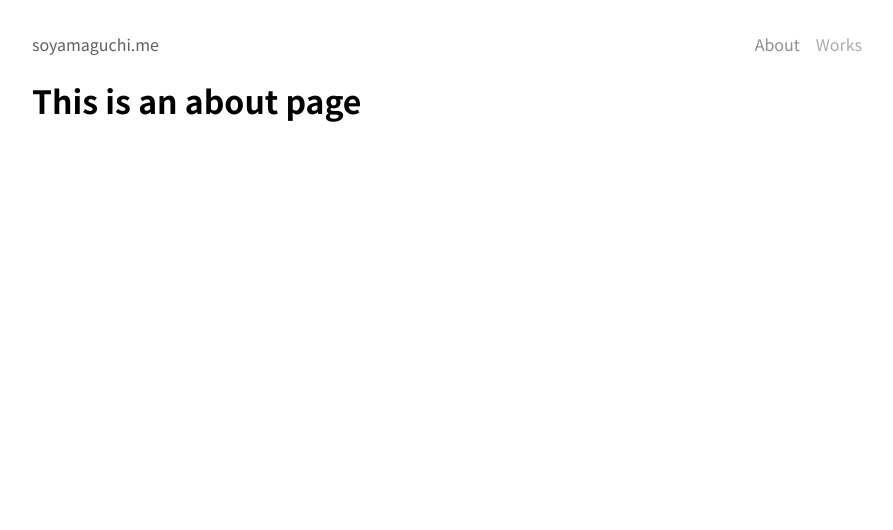
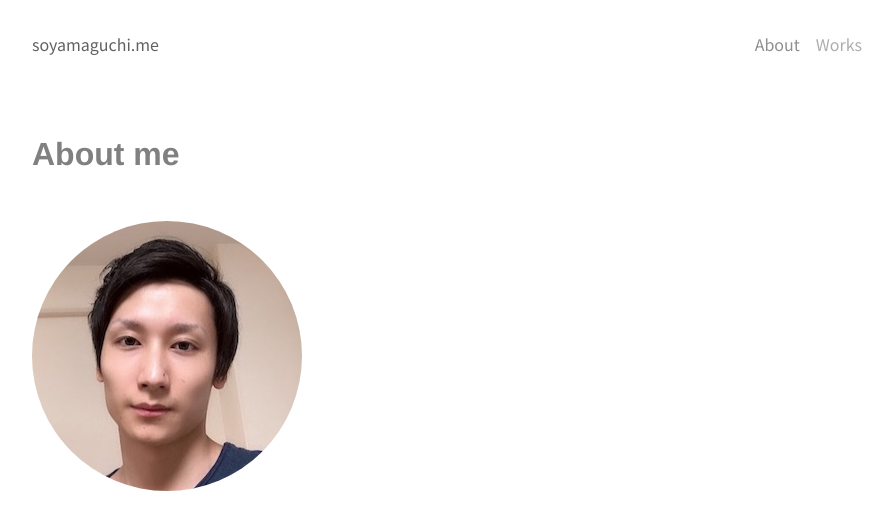
Before and after one commit to soyamaguchi/soyamaguchi.github.io, a Vue app: page /about in a window 1280 px wide. Shown: the top 530 px of the page, without its empty margins (193-1086 px from the left). Built offline with nearby package versions, Linux system fonts and the light colour scheme.

Commit message:
Add Aboutページの実装中

```diff
--- /dev/null
+++ b/src/components/About.vue
@@ -0,0 +1,56 @@
+<template>
+  <div class="about__me">
+    <h1>About me</h1>
+    <div class="about__me__info">
+      <div class="about__me__img"></div>
+      <!-- <img src="../assets/profile.jpg" alt="profile.jpg"> -->
+      <!-- <h2>PortfolioSite - soyamaguchi.me</h2>
+      <p>個人開発</p>
+      <a href="https://soyamaguchi.me" target="_blank" rel="noopener">soyamaguchi.me</a> -->
+    </div>
+  </div>
+</template>
+
+<script>
+export default {
+  name: 'Achievement',
+}
+</script>
+
+<style lang="scss" scoped>
+$font-fam: 'Helvetica Neue', Helvetica, Arial, sans-serif;
+
+.about__me {
+  h1 {
+    margin: 0 0 3rem;
+    font-family: $font-fam;
+    color: #808080;
+  }
+  .about__me__info {
+    margin-bottom: 2rem;
+    .about__me__img {
+        display: inline-block;
+        width: 270px;
+        height: 270px;
+        border-radius: 50%;
+        background-image: url("../assets/profile.jpg");
+        background-position: center 80%;
+    }
+    .date {
+      color: #c2c2c2;
+    }
+    h2 {
+      margin: 0;
+      font-family: $font-fam;
+      color: #616161;
+    }
+    p,
+    a {
+      color: #474747;
+    }
+    p {
+      margin: 0.5rem 0;
+    }
+  }
+}
+</style>
--- a/src/components/Achievement.vue
+++ b/src/components/Achievement.vue
@@ -49,6 +49,5 @@ $font-fam: 'Helvetica Neue', Helvetica, Arial, sans-serif;
       margin: 0.5rem 0;
     }
   }
-
 }
 </style>
--- a/src/components/Introduction.vue
+++ b/src/components/Introduction.vue
@@ -27,6 +27,9 @@ export default {
   a {
     color: #474747;
   }
+  p {
+    line-height: 1.7
+  }
 }
 
 h2 {
--- a/src/views/About.vue
+++ b/src/views/About.vue
@@ -1,5 +1,22 @@
 <template>
   <div class="about">
-    <h1>This is an about page</h1>
+    <About />
   </div>
 </template>
+
+<script>
+import About from '@/components/About.vue'
+
+export default {
+  name: 'about',
+  components: {
+    About
+  }
+}
+</script>
+
+<style lang="scss" scoped>
+.about {
+    margin-top: 5rem;
+}
+</style>
```
Also changed, not shown: src/assets/profile.jpg (added).
